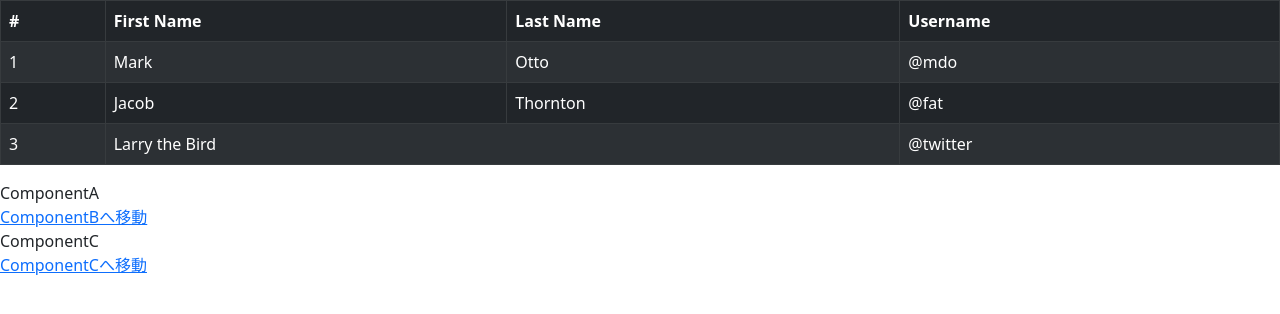
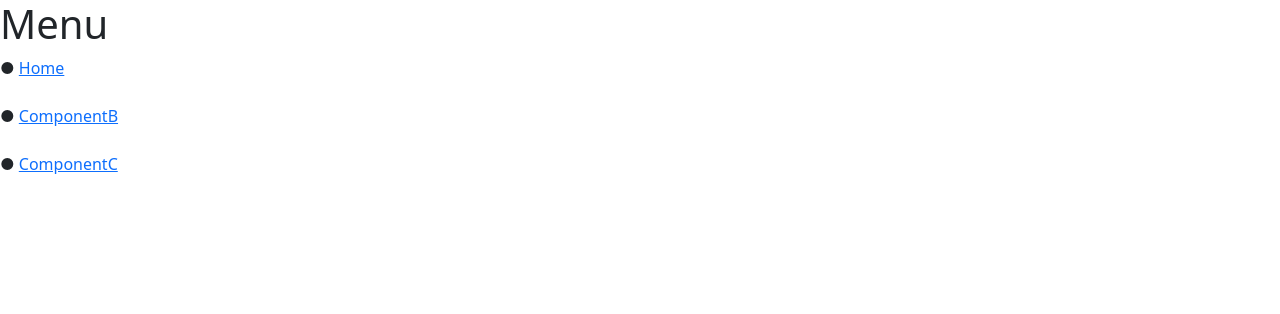
Before and after one commit to sam000urai/react-01, a React (Create React App) app: page / in a window 1280 px wide. Shown: the top 314 px of the page. Built offline with nearby package versions, Linux system fonts and the light colour scheme.

Commit message:
add : normal

```diff
--- a/src/ComponentA.js
+++ b/src/ComponentA.js
@@ -1,48 +1,29 @@
 import 'bootstrap/dist/css/bootstrap.min.css';
-import Table from 'react-bootstrap/Table';
 import React from 'react';
 import { Link } from 'react-router-dom';
 const ComponentA = () => {
     return (
         <div>
             <div>
-                <Table striped bordered hover variant="dark">
-                    <thead>
-                        <tr>
-                            <th>#</th>
-                            <th>First Name</th>
-                            <th>Last Name</th>
-                            <th>Username</th>
-                        </tr>
-                    </thead>
-                    <tbody>
-                        <tr>
-                            <td>1</td>
-                            <td>Mark</td>
-                            <td>Otto</td>
-                            <td>@mdo</td>
-                        </tr>
-                        <tr>
-                            <td>2</td>
-                            <td>Jacob</td>
-                            <td>Thornton</td>
-                            <td>@fat</td>
-                        </tr>
-                        <tr>
-                            <td>3</td>
-                            <td colSpan={2}>Larry the Bird</td>
-                            <td>@twitter</td>
-                        </tr>
-                    </tbody>
-                </Table>
-            </div>
-            <>
-                <div>ComponentA</div>
-                <Link to="componentb" >ComponentBへ移動</Link>
-                <div>ComponentC</div>
-                <Link to="componentC" >ComponentCへ移動</Link>
-            </>
-        </div>
+                <div><h1>Menu</h1></div>
+                <p>
+                    <div>
+                        <span> ● <Link to="/">Home</Link></span>
+                    </div>
+                    <br />
+                    <div>
+                        <span> ● <Link to="componentb" >ComponentB</Link></span>
+                    </div>
+                    <br />
+
+                    <div>
+                        <span> ●   <Link to="componentC" >ComponentC</Link></span>
+                    </div>
+                    <br />
+
+                </p>
+            </div >
+        </div >
     );
 };
-export default ComponentA;
+export default ComponentA
```
